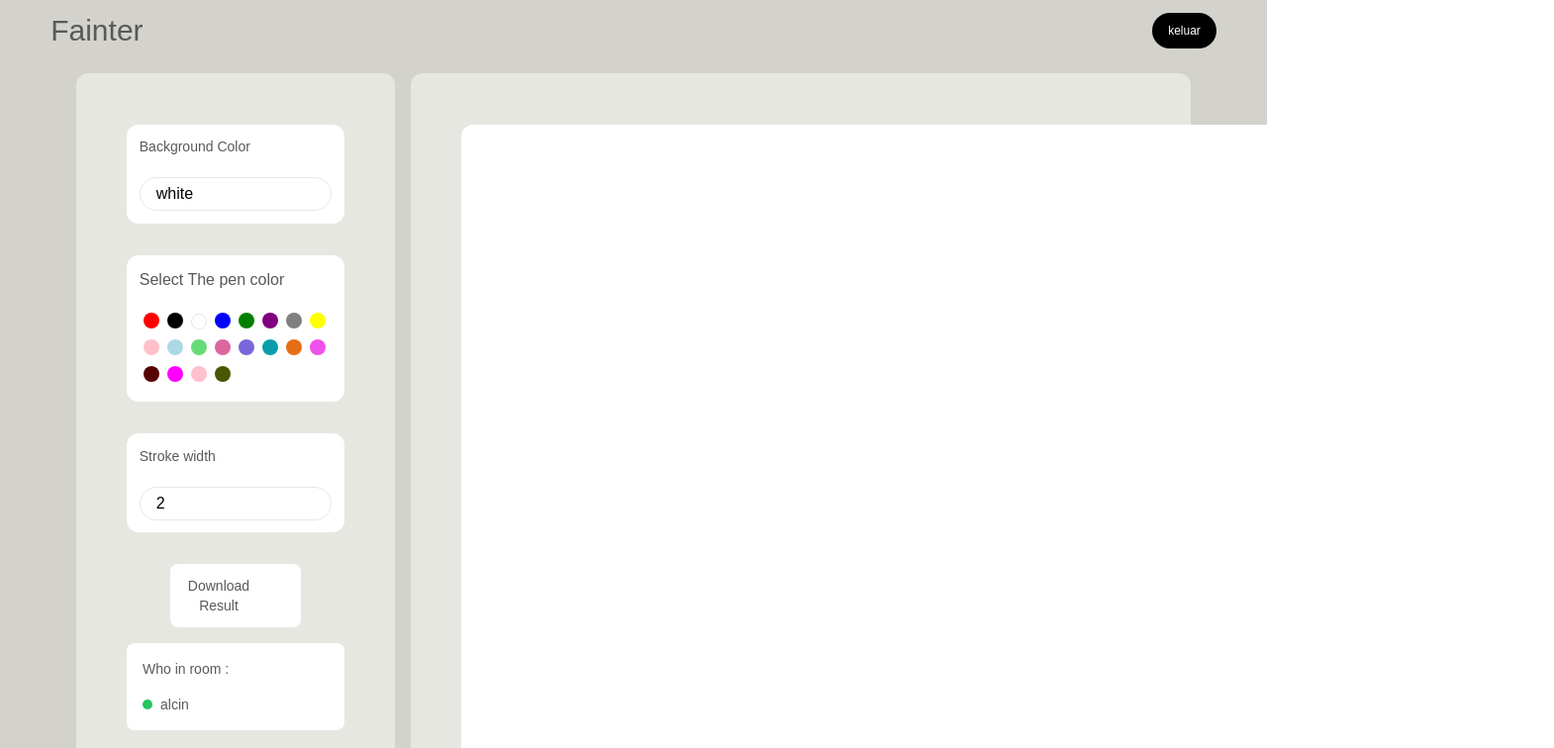
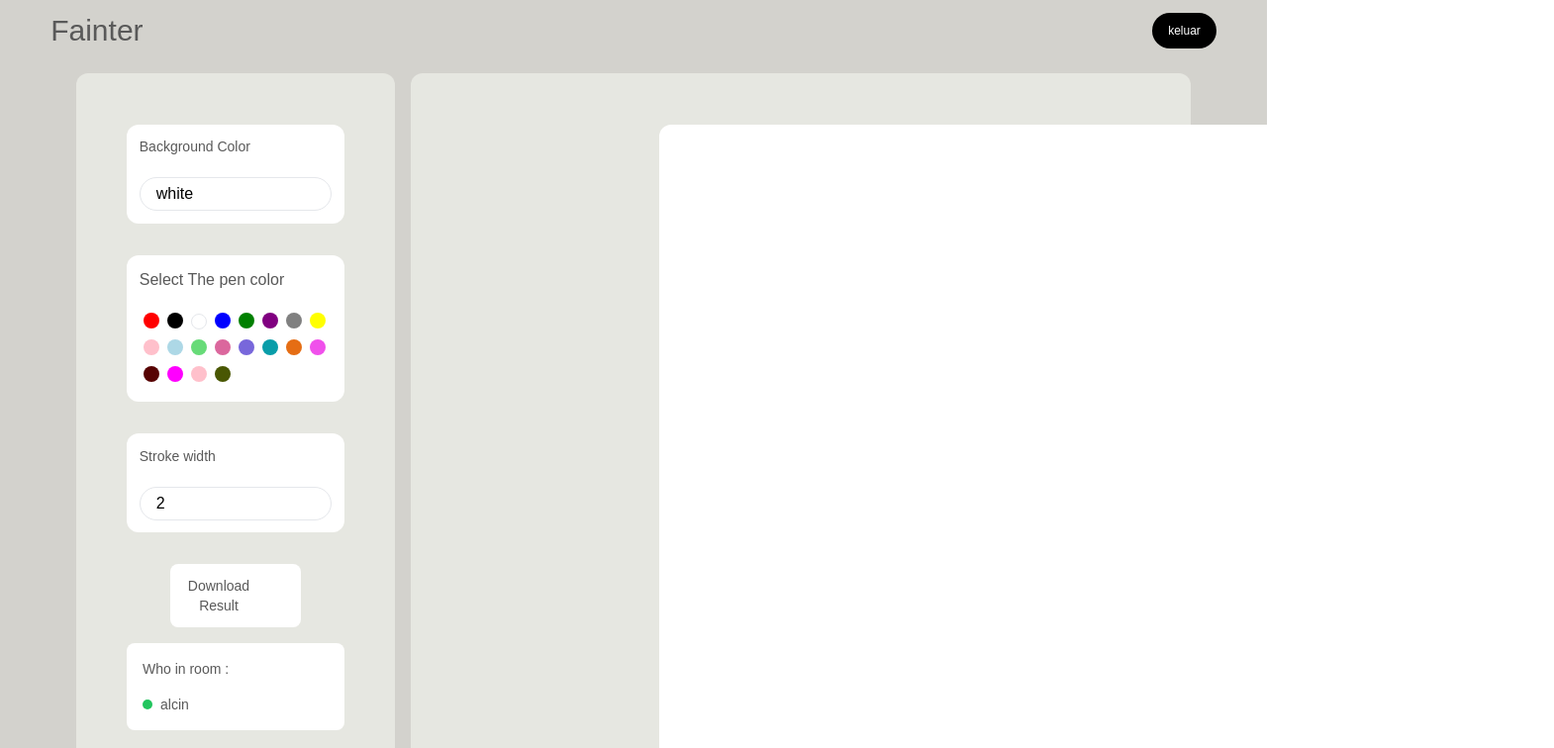
Before and after one commit to palveeen22/canva-contributor, a React (Vite) app in the folder client/: page / in a window 1280 px wide. Shown: the top 756 px of the page at 99% size, 1570 px wide, since content can reach past the window. Built offline with nearby package versions, Linux system fonts and the light colour scheme; no server answers; some icons are missing.

Commit message:
Fixing Bakcground Color Feature

```diff
--- a/client/src/components/canva.jsx
+++ b/client/src/components/canva.jsx
@@ -11,6 +11,7 @@ const Canvas = () => {
       id="canva1"
       height={height}
       width={width}
+      style={{border:"2px solid white",backgroundColor:Bcolor,marginLeft:200}}
       ref={setCanvasRef}
       className="bg-white rounded-xl"
     />
```
